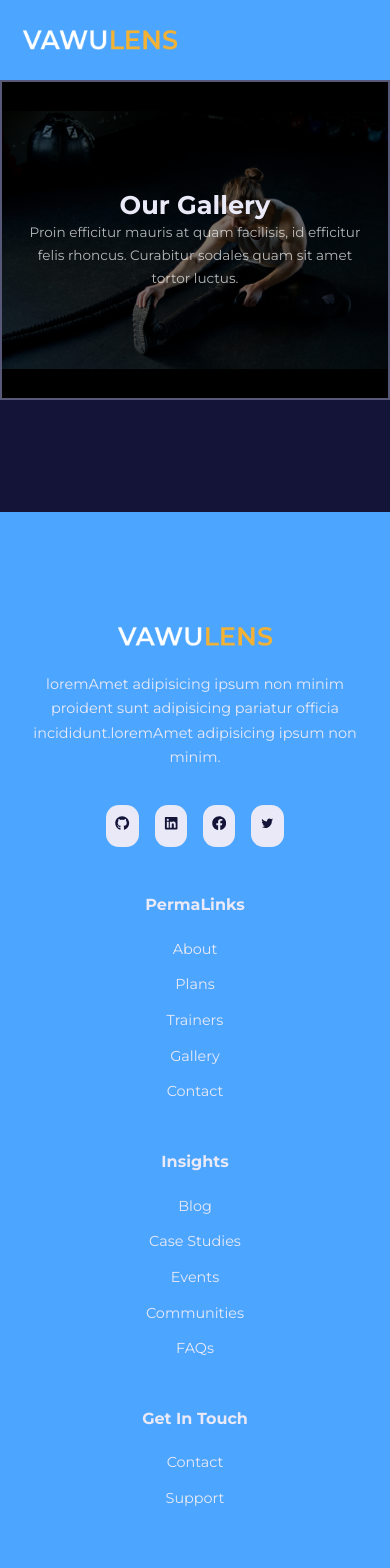
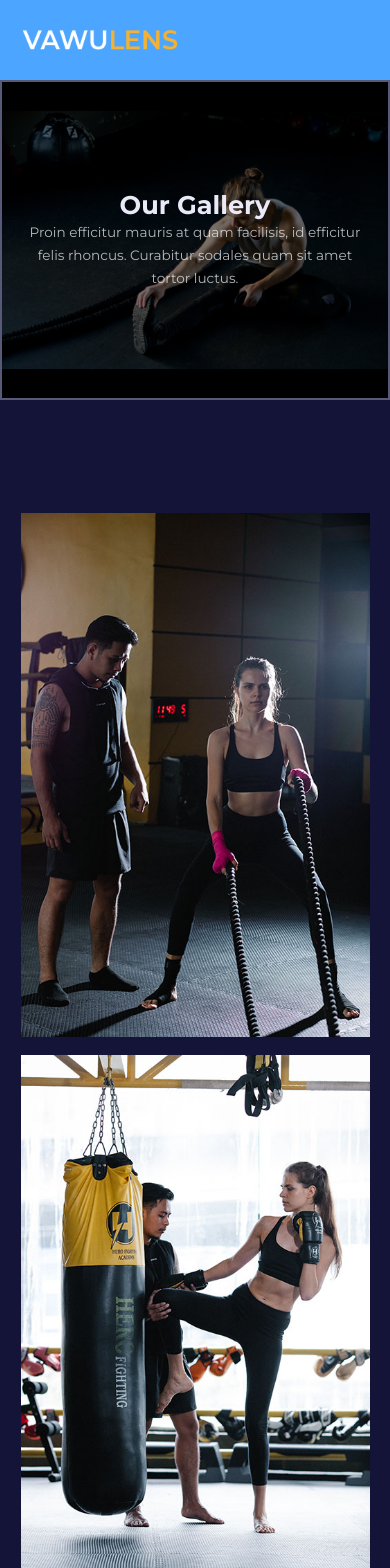
Before and after one commit to ajaysonere/Gym-webapp, a React (Create React App) app: page /gallery in a window 390 px wide. Shown: the top 1568 px of the page. Built offline with nearby package versions, Linux system fonts and the light colour scheme; some icons are missing.

Commit message:
gallery page completed

```diff
--- a/src/pages/Gallery/Gallery.js
+++ b/src/pages/Gallery/Gallery.js
@@ -4,12 +4,32 @@ import Header from '../../components/Header';
 import './gallery.css';
 
 const Gallery = () => {
+
+    const galleryLength = 15;
+    const image = [];
+
+    for(let i=1 ; i<= galleryLength ; i++){
+        image.push(require(`../../images/gallery${i}.jpg`));
+    }
+
     return (
       <div>
         <Header title="Our Gallery" icon={headerImage}>
           Proin efficitur mauris at quam facilisis, id efficitur felis rhoncus.
           Curabitur sodales quam sit amet tortor luctus.
         </Header>
+        <section className='gallery'>
+            <div className='container gallery__container'>
+                {
+                    image.map((image , index) => {
+                    return  <article key={index}>
+                              <img src={image} alt={`pictures ${index + 1}`}></img>
+                        </article>
+
+                })
+                }
+            </div>
+        </section>
       </div>
     );
 };
--- a/src/pages/Gallery/gallery.css
+++ b/src/pages/Gallery/gallery.css
@@ -0,0 +1,29 @@
+.gallery__container{
+    display: grid;
+    grid-template-columns: repeat(3 , 1fr);
+    gap: 2rem;
+}
+
+.gallery__container article {
+    border: 1px solid transparent;
+    transition: var(--transition);
+}
+
+.gallery__container article:hover{
+    border-color: var(--color-gray-100);
+}
+
+/* Media query */
+
+@media screen and (max-width: 1024px) {
+    .gallery__container {
+        grid-template-columns: repeat(2 , 1fr);
+    }
+}
+
+@media screen and (max-width: 600px ) {
+    .gallery__container {
+        grid-template-columns: 1fr;
+        gap: 1rem;
+    }
+}
```
